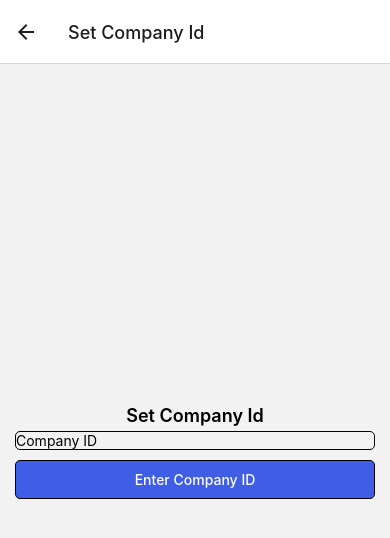
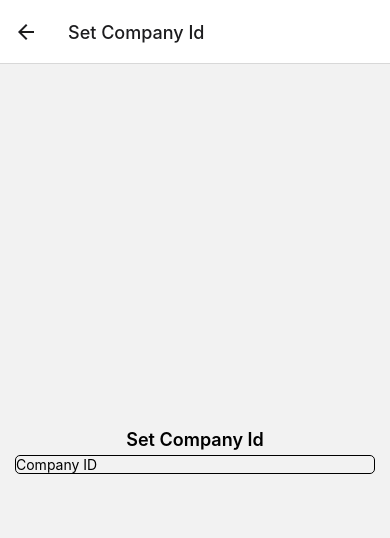
Before and after one commit to elie1121/ITXI-Assessment, a React Native app: screen /SetCompanyIdScreenAlone in a window 390 px wide. Shown: the top 538 px of the page. Built offline with nearby package versions, Linux system fonts and the light colour scheme.

Commit message:
Display the button inside the setCompanyId screen only inside the settingsNavigator and remove it when deep link

```diff
--- a/src/screens/settingsScreens/SetCompanyIdScreen.tsx
+++ b/src/screens/settingsScreens/SetCompanyIdScreen.tsx
@@ -3,17 +3,22 @@ import {View , Text } from 'react-native';
 import styles from '../styles';
 import Button from '../../components/Button';
 import CustomInput from '../../components/CustomInput/CustomInput';
-import {useNavigation} from '@react-navigation/native';
+import {useNavigation,useRoute} from '@react-navigation/native';
 
 const SetCompanyIdScreen = () => {
   const navigation = useNavigation();
+  const route = useRoute();
 
+  const {insideSettingsStack} = route?.params || false;
 
   return (
     <View style={styles.mainView}>
         <Text style={styles.screenTitleText}>Set Company Id</Text>
         <CustomInput placeHolder='Company ID'/>
-        <Button text='Enter Company ID'  onPress={()=>navigation.push("EnterCompanyIdScreen")}/>
+        {insideSettingsStack?
+            <Button text='Enter Company ID'  onPress={()=>navigation.push("EnterCompanyIdScreen")}/>
+        :''}
+
     </View>
   );
 };
--- a/src/screens/settingsScreens/SettingsScreen.tsx
+++ b/src/screens/settingsScreens/SettingsScreen.tsx
@@ -10,7 +10,7 @@ const SettingsScreen = () => {
   return (
     <View style={styles.mainView}>
         <Text style={styles.screenTitleText}>Settings</Text>
-        <Button text='Set Company ID' onPress={()=>navigation.push("SetCompanyIdScreen")}/>
+        <Button text='Set Company ID' onPress={()=>navigation.push("SetCompanyIdScreen",{insideSettingsStack:true})}/>
         <Button text='Pick Voice' onPress={()=>navigation.push("PickVoiceScreen")}/>
     </View>
   );
```
